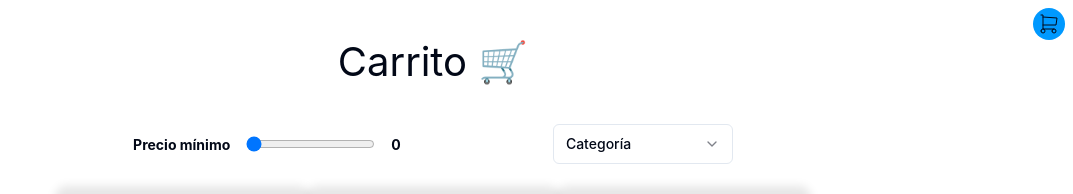
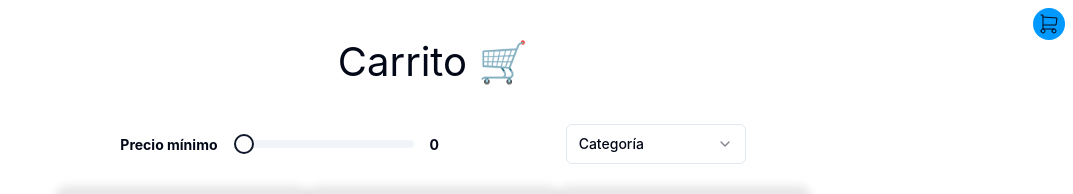
Before and after one commit to MalconH/shopping-cart, a React (Vite) app: page / in a window 1280 px wide. Shown: the top 194 px of the page, without its empty margins (207-1280 px from the left). Built offline with nearby package versions, Linux system fonts and the light colour scheme.

Commit message:
Add slider component

```diff
--- a/package.json
+++ b/package.json
@@ -12,6 +12,7 @@
   "dependencies": {
     "@radix-ui/react-label": "^2.1.0",
     "@radix-ui/react-select": "^2.1.1",
+    "@radix-ui/react-slider": "^1.2.0",
     "class-variance-authority": "^0.7.0",
     "clsx": "^2.1.1",
     "lucide-react": "^0.419.0",
--- a/src/components/Filters.jsx
+++ b/src/components/Filters.jsx
@@ -6,6 +6,7 @@ import {
   SelectTrigger,
   SelectValue,
 } from "@/components/ui/select";
+import { Slider } from "@/components/ui/slider";
 
 // End of ShadcnUI components
 
@@ -21,8 +22,8 @@ export function Filters() {
 
   const { minPrice } = filters;
 
-  const handleChangeMinPrice = (e) => {
-    changeFilter("minPrice", e.target.value);
+  const handleChangeMinPrice = (value) => {
+    changeFilter("minPrice", value);
   };
 
   const handleChangeCategory = (value) => {
@@ -33,16 +34,17 @@ export function Filters() {
     <div className="filters">
       <div>
         <label htmlFor={minPriceId}>Precio mínimo</label>
-        <input
-          type="range"
-          name="min-price"
-          id={minPriceId}
-          min={0}
+
+        <Slider
+          className="w-[180px]"
+          defaultValue={[0]}
           max={1000}
           step={10}
-          onChange={handleChangeMinPrice}
-          value={minPrice}
+          value={[minPrice]}
+          onValueChange={handleChangeMinPrice}
+          id={minPriceId}
         />
+
         <span>{minPrice}</span>
       </div>
       <div>
--- /dev/null
+++ b/src/components/ui/slider.jsx
@@ -0,0 +1,23 @@
+import * as React from "react";
+import * as SliderPrimitive from "@radix-ui/react-slider";
+
+import { cn } from "@/lib/utils";
+
+const Slider = React.forwardRef(({ id, className, ...props }, ref) => (
+  <SliderPrimitive.Root
+    ref={ref}
+    className={cn("relative flex w-full touch-none select-none items-center", className)}
+    {...props}
+  >
+    <SliderPrimitive.Track className="relative h-2 w-full grow overflow-hidden rounded-full bg-secondary">
+      <SliderPrimitive.Range className="absolute h-full bg-primary" />
+    </SliderPrimitive.Track>
+    <SliderPrimitive.Thumb
+      id={id}
+      className="block h-5 w-5 rounded-full border-2 border-primary bg-background ring-offset-background transition-colors focus-visible:outline-none focus-visible:ring-2 focus-visible:ring-ring focus-visible:ring-offset-2 disabled:pointer-events-none disabled:opacity-50"
+    />
+  </SliderPrimitive.Root>
+));
+Slider.displayName = SliderPrimitive.Root.displayName;
+
+export { Slider };
```
Also changed, not shown: 1 other file (tests, documents, lock files or other folders).
